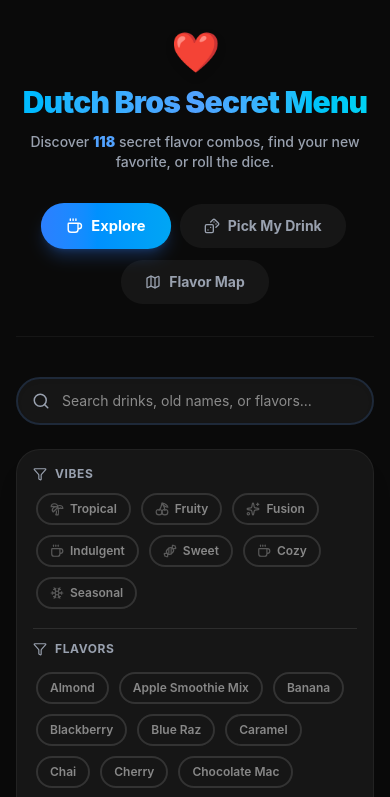
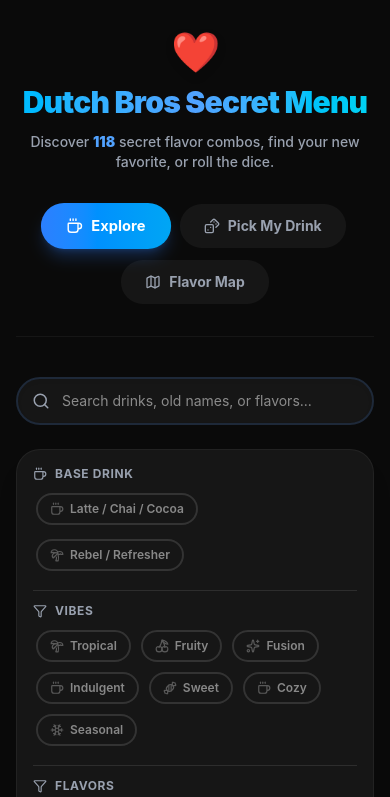
Before and after one commit to darin3/db-secret-menu, a React (Vite) app: page / in a window 390 px wide. Shown: the top 797 px of the page. Built offline with nearby package versions, Linux system fonts and the light colour scheme.

Commit message:
Add Base Drink filter, improve loading screen
- Add "Latte / Chai / Cocoa" and "Rebel / Refresher" quick filter
- Classify drinks by base category using fruit-vs-sweet logic
- Improve loading screen with pulse animation
- Fix Shuffle/Start Over buttons to stay side by side on mobile

```diff
--- a/index.html
+++ b/index.html
@@ -1,19 +1,43 @@
 <!doctype html>
 <html lang="en">
+
 <head>
   <meta charset="UTF-8" />
   <link rel="icon" type="image/png" href="/icon2.png" />
   <meta name="viewport" content="width=device-width, initial-scale=1.0" />
   <title>Dutch Bros Secret Menu</title>
 </head>
+
 <body style="margin:0;background:#0a0a0a">
   <div id="root">
-      <div style="min-height:100vh;display:flex;flex-direction:column;align-items:center;justify-content:center;font-family:system-ui,sans-serif">
-        <div style="font-size:2.5rem;margin-bottom:0.75rem">❤️</div>
-        <h1 style="font-size:1.8rem;font-weight:900;margin:0 0 0.5rem;background:linear-gradient(to right,#38bdf8,#60a5fa,#22d3ee);-webkit-background-clip:text;-webkit-text-fill-color:transparent">Dutch Bros Secret Menu</h1>
-        <p style="color:#9ca3af;font-size:0.875rem;margin:0">Loading...</p>
+    <div
+      style="min-height:100vh;display:flex;flex-direction:column;align-items:center;justify-content:center;font-family:system-ui,sans-serif;padding:1rem;text-align:center;">
+      <div style="font-size:3rem;margin-bottom:0.75rem;animation:pulse 2s cubic-bezier(0.4, 0, 0.6, 1) infinite;">❤️
+      </div>
+      <h1
+        style="font-size:2rem;font-weight:900;margin:0 0 1rem;background:linear-gradient(to right,#38bdf8,#60a5fa,#22d3ee);background-clip:text;-webkit-background-clip:text;-webkit-text-fill-color:transparent;letter-spacing:-0.025em;">
+        Dutch Bros Secret Menu</h1>
+      <p
+        style="color:#6b7280;font-size:0.95rem;margin:0;font-weight:600;letter-spacing:0.05em;text-transform:uppercase;">
+        Loading...</p>
     </div>
   </div>
+  <style>
+    @keyframes pulse {
+
+      0%,
+      100% {
+        opacity: 1;
+        transform: scale(1);
+      }
+
+      50% {
+        opacity: .7;
+        transform: scale(1.05);
+      }
+    }
+  </style>
   <script type="module" src="/src/main.jsx"></script>
 </body>
+
 </html>
--- a/src/components/ExploreTab.jsx
+++ b/src/components/ExploreTab.jsx
@@ -1,5 +1,5 @@
 import React, { useState, useMemo, useEffect } from 'react';
-import { DRINKS, ACTIVE_VIBES, VIBE_META, ALL_CORE_FLAVORS, FLAVOR_COLORS, getDrinkVibe } from '../data/drinks';
+import { DRINKS, ACTIVE_VIBES, VIBE_META, ALL_CORE_FLAVORS, FLAVOR_COLORS, getDrinkVibe, getDrinkBaseCategory } from '../data/drinks';
 import FilterChip from './FilterChip';
 import DrinkCard from './DrinkCard';
 import {
@@ -30,12 +30,13 @@
 };
 export default function ExploreTab({ initialFlavors, onInitialFlavorsConsumed, resetKey }) {
     const [search, setSearch] = useState("");
+    const [selBase, setSelBase] = useState(null); // 'coffee' or 'rebel'
     const [selVibes, setSelVibes] = useState([]);
     const [selFlavors, setSelFlavors] = useState([]);
     const [copied, setCopied] = useState(false);
     const [openCard, setOpenCard] = useState(null);
 
-    const clearFilters = () => { setSearch(""); setSelVibes([]); setSelFlavors([]); setOpenCard(null); };
+    const clearFilters = () => { setSearch(""); setSelBase(null); setSelVibes([]); setSelFlavors([]); setOpenCard(null); };
 
     useEffect(() => {
         if (initialFlavors && initialFlavors.length > 0) {
@@ -54,17 +55,22 @@
 
     const filtered = useMemo(() => {
         return DRINKS.filter(d => {
-            const vibe = getDrinkVibe(d);
             if (search) {
                 const s = search.toLowerCase();
                 if (!d.name.toLowerCase().includes(s) && !d.aka?.toLowerCase().includes(s) && !d.flavors.some(f => f.toLowerCase().includes(s))) return false;
             }
-            if (selVibes.length && !selVibes.includes(vibe)) return false;
+            if (selBase) {
+                if (getDrinkBaseCategory(d) !== selBase) return false;
+            }
+            if (selVibes.length) {
+                const vibe = getDrinkVibe(d);
+                if (!selVibes.includes(vibe)) return false;
+            }
             if (selFlavors.length && !selFlavors.every(f => d.flavors.some(df => df === f))) return false;
             return true;
         });
-    }, [search, selVibes, selFlavors]);
-    const hasFilters = search.length > 0 || selVibes.length > 0 || selFlavors.length > 0;
+    }, [search, selBase, selVibes, selFlavors]);
+    const hasFilters = search.length > 0 || selBase !== null || selVibes.length > 0 || selFlavors.length > 0;
 
     const copyFilteredDrinks = () => {
         if (!filtered.length) return;
@@ -105,6 +111,30 @@
             {/* Filter Section */}
             <div className="bg-white/5 p-4 rounded-3xl mb-6 shadow-xl border border-white/5">
                 <div className="mb-4">
+                    <div className="flex items-center gap-2 mb-2 text-xs font-bold text-gray-400 uppercase tracking-wider">
+                        <CoffeeIcon size={14} /> Base Drink
+                    </div>
+                    <div className="flex flex-wrap gap-2">
+                        <FilterChip
+                            active={selBase === 'coffee'}
+                            inactive={selBase !== null && selBase !== 'coffee'}
+                            color="#EAB543" // Indulgent/Coffee vibe color
+                            onClick={() => setSelBase(selBase === 'coffee' ? null : 'coffee')}
+                            label="Latte / Chai / Cocoa"
+                            icon={CoffeeIcon}
+                        />
+                        <FilterChip
+                            active={selBase === 'rebel'}
+                            inactive={selBase !== null && selBase !== 'rebel'}
+                            color="#00CEC9" // Fusion vibe color as it's zesty
+                            onClick={() => setSelBase(selBase === 'rebel' ? null : 'rebel')}
+                            label="Rebel / Refresher"
+                            icon={Palmtree}
+                        />
+                    </div>
+                </div>
+
+                <div className="mb-4 pt-3 border-t border-white/10">
                     <div className="flex items-center gap-2 mb-2 text-xs font-bold text-gray-400 uppercase tracking-wider">
                         <Filter size={14} /> Vibes
                     </div>
```
Also changed, not shown: src/data/drinks.js (+61 -25 lines). Lines whose indentation alone changed are shown as unchanged.
